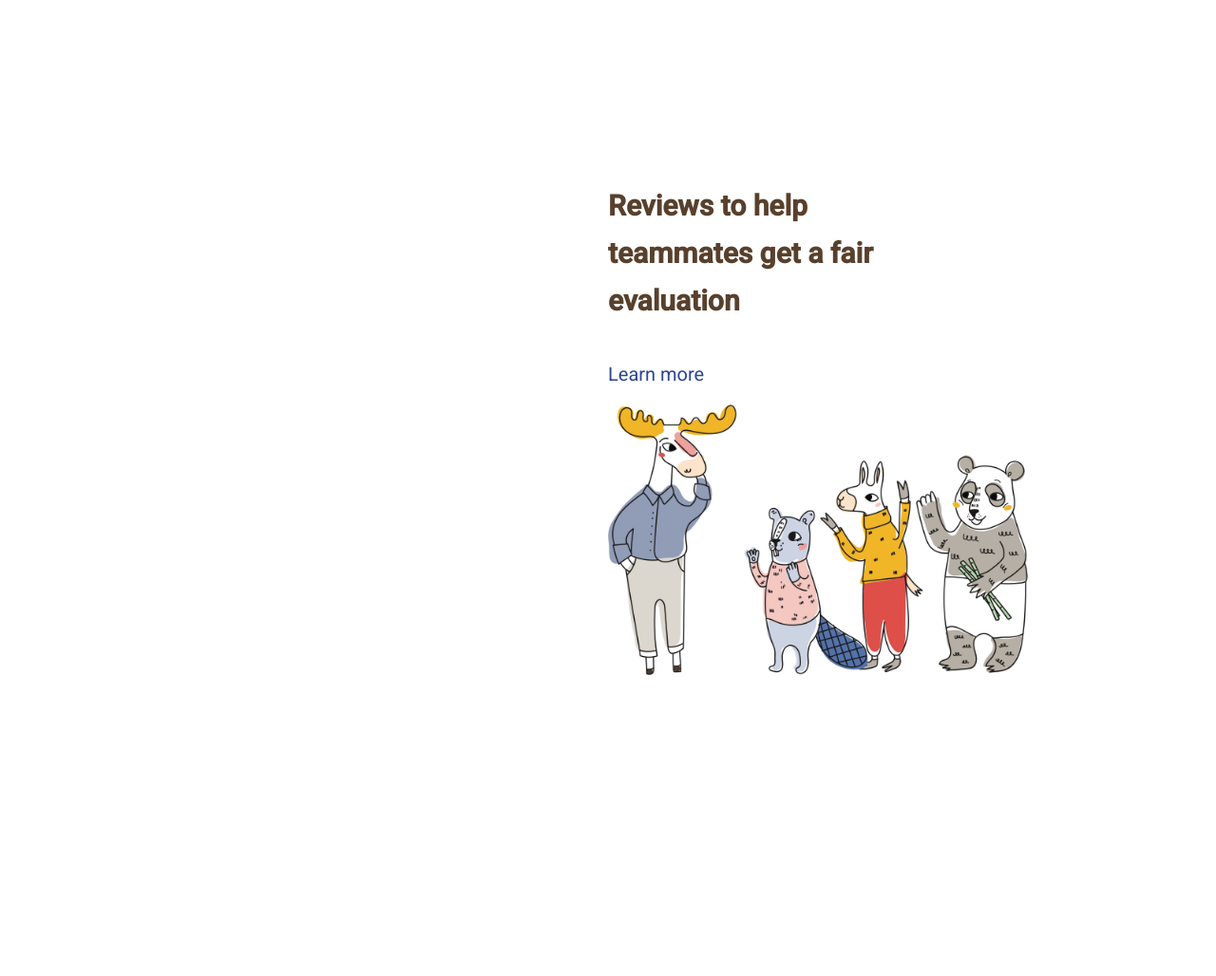
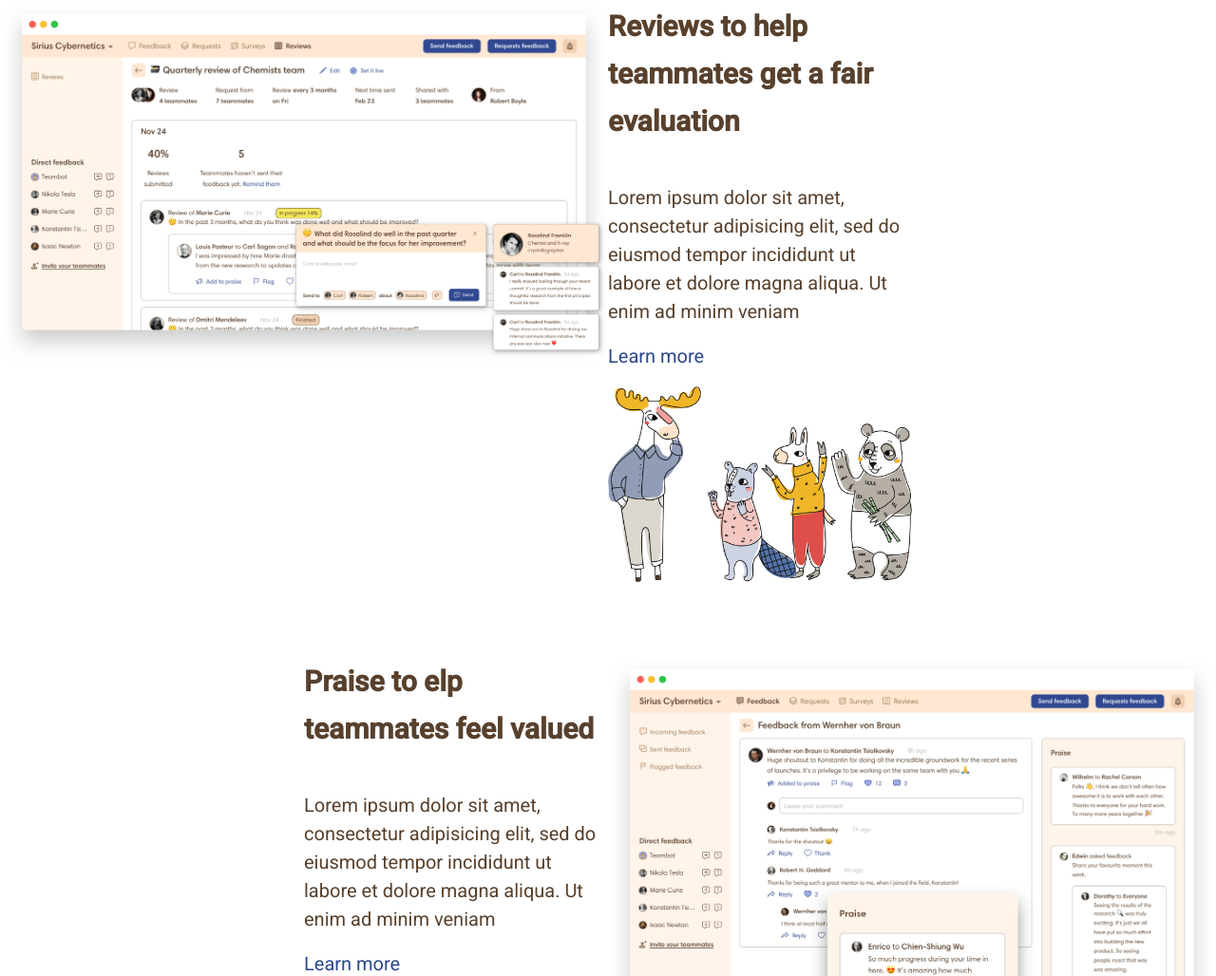
Before and after one commit to sara-lusa/node-sass-teambit, a website: page index.html in a window 1280 px wide. Shown: the part 4531-5559 px from the top of the page at 95% size. Drawn offline with Linux system fonts and the light colour scheme.

Commit message:
Fine scrittura sec explanations + creazione file scss a parte

```diff
--- a/index.html
+++ b/index.html
@@ -128,7 +128,9 @@
 
               <div class="info">
                 <h2>Feedback to help teammates improve</h2>
-                <p>Lorem ipsum dolor sit amet, consectetur adipisicing elit, sed do eiusmod tempor incididunt ut labore et dolore magna aliqua. Ut enim ad minim veniam</p>
+                <p>
+                  Lorem ipsum dolor sit amet, consectetur adipisicing elit, sed do eiusmod tempor incididunt ut labore et dolore magna aliqua. Ut enim ad minim veniam
+                </p>
                 <a href="#">Learn more</a>
                 <img src="img/communication.jpg" alt="">
               </div>
@@ -141,7 +143,9 @@
 
               <div class="info">
                 <h2>Surveys to help the team be better</h2>
-                <p></p>
+                <p>
+                  Lorem ipsum dolor sit amet, consectetur adipisicing elit, sed do eiusmod tempor incididunt ut labore et dolore magna aliqua. Ut enim ad minim veniam
+                </p>
                 <a href="#">Learn more</a>
                 <img src="img/insights.jpg" alt="">
               </div>
@@ -149,12 +153,14 @@
 
             <div class="box left">
               <div class="img">
-                <img src="img/performance-reviw.jpg" alt="">
+                <img src="img/performance-review.jpg" alt="">
               </div>
 
               <div class="info">
                 <h2>Reviews to help teammates get a fair evaluation</h2>
-                <p></p>
+                <p>
+                  Lorem ipsum dolor sit amet, consectetur adipisicing elit, sed do eiusmod tempor incididunt ut labore et dolore magna aliqua. Ut enim ad minim veniam
+                </p>
                 <a href="#">Learn more</a>
                 <img src="img/review.jpg" alt="">
               </div>
@@ -167,7 +173,9 @@
 
               <div class="info">
                 <h2>Praise to elp teammates feel valued</h2>
-                <p></p>
+                <p>
+                  Lorem ipsum dolor sit amet, consectetur adipisicing elit, sed do eiusmod tempor incididunt ut labore et dolore magna aliqua. Ut enim ad minim veniam
+                </p>
                 <a href="#">Learn more</a>
                 <img src="img/recognition.jpg" alt="">
               </div>
--- a/src/app.scss
+++ b/src/app.scss
@@ -4,3 +4,4 @@
 @import 'partials/_header';
 @import 'partials/_main';
 @import 'partials/_jumbotron';
+@import 'partials/_sec_explanations';
--- a/src/partials/_main.scss
+++ b/src/partials/_main.scss
@@ -46,51 +46,3 @@ main {
 
   }
 }
-
-.explanations {
-  @include section_main;
-
-  .box {
-    @include display_flex;
-
-    h2 {
-      @include h2;
-      line-height: 50px;
-    }
-
-    &.left {
-      flex-direction: row;
-    }
-
-    &.right {
-      flex-direction: row-reverse;
-    }
-
-    .img {
-      width: 50%;
-
-      img {
-        width: 100%;
-      }
-    }
-
-    .info {
-      width: 25%;
-
-      img {
-        height: 30%;
-        display: block;
-        margin-top: 20px;
-      }
-
-      p {
-        @include subtitle;
-        margin-bottom: 20px;
-      }
-
-      a {
-        @include blue_link;
-      }
-    }
-  }
-}
--- /dev/null
+++ b/src/partials/_sec_explanations.scss
@@ -0,0 +1,48 @@
+.explanations {
+  @include section_main;
+
+  .box {
+    @include display_flex;
+    padding: 40px 0;
+
+    h2 {
+      @include h2;
+      line-height: 50px;
+    }
+
+    &.left {
+      flex-direction: row;
+    }
+
+    &.right {
+      flex-direction: row-reverse;
+    }
+
+    .img {
+      width: 50%;
+
+      img {
+        width: 100%;
+      }
+    }
+
+    .info {
+      width: 25%;
+
+      img {
+        width: 100%;
+        display: block;
+        margin-top: 20px;
+      }
+
+      p {
+        @include subtitle;
+        margin-bottom: 20px;
+      }
+
+      a {
+        @include blue_link;
+      }
+    }
+  }
+}
```
Also changed, not shown: dist/app.css.
